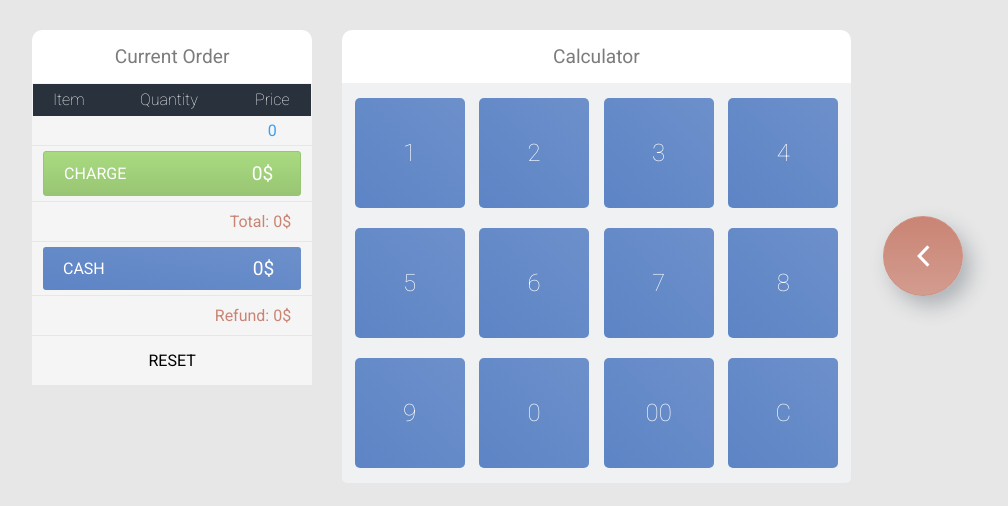
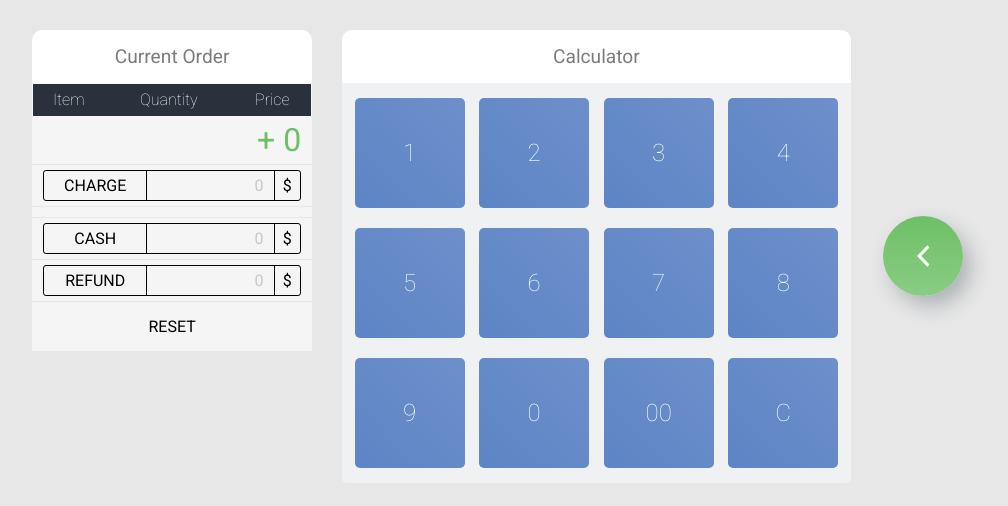
Before and after one commit to dh-dev-prog/pos, a plain HTML site: page pos.html in a window 1280 px wide. Both pictures are taken after a click on the element "RESET". Shown: the whole page, without its empty margins (126-1134 px from the left). Drawn offline with Linux system fonts and the light colour scheme; files whose address does not match are found by name.

Commit message:
Finalize design and clean js

```diff
--- a/css/pos.scss
+++ b/css/pos.scss
@@ -63,9 +63,9 @@ body {
     margin: 0 auto;
   }
 }
-@media all and (max-width:700px) {
+@media all and (max-width:800px) {
   .page {
-    min-width: 700px;
+    min-width: 800px;
     margin: 0 auto;
   }
 }
@@ -135,9 +135,8 @@ body {
   min-width: 80px;
   height: 80px;
   margin: 0 5%;
-  background: linear-gradient(#c98474, #d39c8f);
+  background: linear-gradient(#6dc066, #8acc84);
   border-radius: 50px;
-  border: 1px solid #ce9081;
   box-shadow: 8px 10px 20px 0px rgba(46,61,73,0.3);
   &:hover {
     box-shadow: 4px 5px 20px 0px rgba(46,61,73,0.3);
@@ -147,6 +146,8 @@ body {
   cursor: pointer;
   color: #fff;
 }
+
+
 table {
   width: 100%;
   background-color: #F5F5F5;
@@ -171,54 +172,47 @@ td {
     text-align: right;
   }
 }
-/*{
-  padding: 10px 20px;
-  background: linear-gradient(#c98474, #d39c8f);
-  border-radius: 3px;
-  border: 1px solid #ce9081;
-  color: #fff;
-  cursor: pointer;
-  &:hover {
-    background: linear-gradient(#a0695c, #c98474);
-    border: 1px solid #b47668;
-    cursor: pointer;
-  }
-}*/
+#quantity {
+  text-align: right;
+  font-size: 2em;
+  color: #6dc066;
+}
 .button__cell {
   width: 100%;
-  padding: 10px 20px;
+  display: flex;
   border-radius: 3px;
-  color: #fff;
+  border: 1px solid #000;
+  color: #000;
   text-transform: uppercase;
+  text-align: center;
   cursor: pointer;
   &:hover {
     cursor: pointer;
+    background-color: #6dc066;
   }
 }
-.button__text_small {
-  display: inline-block;
-  width: 30%;
-  font-size: 1em;
-  vertical-align: middle;
+.button__text_title {
+  width: 40%;
+  padding: 5px 10px;
 }
-.button__text_big {
-  display: inline-block;
-  width: 65%;
-  font-size: 1.2em;
-  vertical-align: middle;
+.button__text_num {
+  width: 50%;
+  padding: 5px 10px;
   text-align: right;
+  color: #c6c6c6;
+  border-left: 1px solid #000;
+  border-right: 1px solid #000;
 }
-#charge {
-  background: linear-gradient(#a9db80, #98c573);
-  border: 1px solid #98c573;
-  &:hover {
-    background: linear-gradient(#b1de8c, #c2e5a6);
-    border: 1px solid #c2e5a6;
-  }
+.button__text_currency {
+  width: 10%;
+  padding: 5px;
+  color: #000;
 }
-#money {
-  background: linear-gradient(to left bottom, #6D90CB, #5D84C5);
+.button__on {
+  background-color: #6dc066;
+  color: #fff;
 }
+
 #reset {
   width: 100%;
   padding: 10px 0;
@@ -226,17 +220,10 @@ td {
   text-transform: uppercase;
   cursor: pointer;
   &:hover {
-    background: linear-gradient(#c98474, #d39c8f);
+    background-color: #6dc066;
     border-radius: 3px;
-    border: 1px solid #ce9081;
     color: #fff;
   }
-}
-#showNumber, #refund {
-  width: 100%;
-  padding: 10px 20px;
-  color: #c98474;
-  text-align: right;
 }
 
 
--- a/js/pos2.js
+++ b/js/pos2.js
@@ -1,23 +1,26 @@
 (function(){
+
+
   var model = {
+
     clicked: null,
     drinkList:[],
-    currentNum: '',
-    numA: 0,
+    Num: '',
     total: 0,
-    pay: false,
+    cash: false,
     charge: false,
+
     Drink: function(name,price){
       this.name = name;
       this.price = price;
       this.count = 0;
       this.button = '<li class="drink__item">' + this.name + '</li>';
-      this.row = '<tr id="' + this.name.toLowerCase() + '"><td>' + this.name + '</td><td>' + this.count + '</td><td class="price">' + this.total + '$ </tr>';
       this.total = function(count){
         return count * this.price;
       }
       model.drinkList.push(this);
     },
+
     bigTotal: function() {
       var sum = this.drinkList.reduce(function(acc, obj){
         return acc + obj.total(obj.count);
@@ -25,13 +28,17 @@
       return sum;
     }
   };
+
+
   var octopus = {
+
     init: function(){
       this.add();
       viewPanel.init();
       viewTable.init();
       viewCalculator.init();
     },
+
     add: function(){
       new model.Drink('Latte',4);
       new model.Drink('Cappuccino',4);
@@ -46,80 +53,85 @@
       new model.Drink('Panzer',9);
       new model.Drink('Tombeau',15);
     },
+
     updateCurrObj: function(name){
       //Get the clicked item and related object
       model.clicked = model.drinkList.filter(function(drink){
         return drink.name === name;
       })[0];
     },
+
+    addNumber: function(num){
+      model.Num += num;
+      if (model.cash) {
+        viewTable.renderCash(Number(model.Num));
+      } else {
+        viewTable.renderNumber(Number(model.Num));
+      }
+    },
+
     updateCountObj: function() {
       //if num entered then update item count by this number, else count++.
-      //!!currentNum has to be reinitialised everytime or next item will be update by this number too
-      if (model.currentNum) {
-        model.clicked.count += Number(model.currentNum);
-        model.currentNum = '';
+      //!!Num has to be reinitialised everytime or next item will be update by this number too
+      if (model.Num) {
+        model.clicked.count += Number(model.Num);
+        model.Num = '';
       } else {
         model.clicked.count++;
       }
-      // reinitialise quantity counter
+      // reinitialise quantity counter when a number has been entered before an item was clicked
       viewTable.renderNumber(0);
     },
-    addNumber: function(num){
-      model.currentNum += num;
-      if (model.pay) {
-        viewTable.renderPayMode(Number(model.currentNum));
-      } else {
-        viewTable.renderNumber(Number(model.currentNum));
-      }
-    },
+
     getItem: function(name){
       var count = model.clicked.count;
       var price = model.clicked.price;
       var total = model.clicked.total(count);
       var row = model.clicked.row;
       var bigTotal = model.bigTotal();
-      viewTable.render(name,count,price,total, bigTotal, row);
+      viewTable.render(name, count, total, bigTotal);
     },
-    total: function(total){
-      if (model.pay) {
-        viewTable.renderPayMode(total);
-      } else {
-        viewTable.renderNumber(total);
-      }
+
+    getChange: function() {
+      var refund = Number(model.Num) - model.bigTotal();
+      viewTable.renderRefund(refund);
+      model.Num = ''; //if not reset then next command will start with this num. if payed 36$, then next will be 36 x items
     },
-    getChange: function() {
-      var change = Number(model.currentNum) - model.bigTotal();
-      viewTable.renderRefund(change);
-      model.currentNum = ''; //if not reset then next command will start with this num. if payed 36$, then next will be 36 x items
-    },
+
     reset: function(){
-      model.currentNum = ''; //same than getChange
+      model.Num = ''; //same than getChange
       viewTable.tbody.innerHTML = '';
-      viewTable.bigTotal.innerHTML = 0 + '$';
-      model.numA = 0;
-      model.numB = 0;
+      viewTable.total.innerHTML = 0;
       model.total = 0;
       viewTable.renderNumber(0);
-      viewTable.renderPayMode(0);
+      viewTable.renderCash(0);
       viewTable.renderRefund(0);
       model.drinkList.forEach(function(obj){
         obj["count"] = 0;
       })
-      model.pay = false;
+      model.cash = false;
       viewPanel.arrow.click();
+      viewTable.refund.querySelector('.button__text_title').classList.remove('button__on');
+      viewTable.charge.querySelector('.button__text_num').style.color = '';
+      viewTable.cash.querySelector('.button__text_num').style.color = '';
+      viewTable.refund.querySelector('.button__text_num').style.color = '';
     }
   };
+
   var viewPanel = {
+
     init: function(){
       this.list = document.getElementById('list');
       this.arrow = document.getElementById('arrow');
       this.drinks = document.querySelector('.drink');
       this.calculator = document.querySelector('.calculator');
 
+      //create a button for each item
       model.drinkList.forEach(function(obj){
         var el = obj['button'];
         list.innerHTML += el;
       });
+      //when item clicked, update rows in the table
       this.list.addEventListener('click', function(e){
         e.preventDefault();
         var target = e.target;
@@ -128,6 +140,7 @@
         octopus.updateCountObj();
         octopus.getItem(name);
       });
+      // arrow and panel toggle
       this.arrow.addEventListener('click', function(){
         this.firstChild.classList.toggle('ion-chevron-left');
         this.firstChild.classList.toggle('ion-chevron-right');
@@ -136,65 +149,77 @@
       })
     }
   };
+
   var viewTable = {
+
     init: function(){
       this.tbody      = document.querySelector('tbody');
-      this.bigTotal   = document.getElementById('bigTotal');
+      this.quantity   = document.getElementById('quantity');
       this.charge     = document.getElementById('charge');
+      this.total      = document.getElementById('total');
+      this.cash       = document.getElementById('cash');
+      this.refund     = document.getElementById('refund');
       this.reset      = document.getElementById('reset');
-      this.money      = document.getElementById('money');
-      this.pay        = document.getElementById('pay');
-      this.refund     = document.getElementById('refund');
-      this.showNumber = document.getElementById('showNumber');
-      this.quantity   = document.getElementById('quantity');
 
-      this.showNumber.innerHTML = 'Total: ' + 0 + '$';
-      this.quantity.innerHTML = 0;
-      this.bigTotal.innerHTML   = 0;
-      this.money.querySelector('.button__text_big').innerHTML = 0 + '$';
-      this.charge.querySelector('.button__text_big').innerHTML = 0 + '$';
-      this.refund.innerHTML     = 'Refund: ' + 0 + '$';
+      this.quantity.innerHTML = '+ ' + 0;
+      this.total.innerHTML = 0;
+      this.cash.querySelector('.button__text_num').innerHTML = 0;
+      this.charge.querySelector('.button__text_num').innerHTML = 0;
+      this.refund.querySelector('.button__text_num').innerHTML = 0;
 
       this.charge.addEventListener('click', function(e){
         e.preventDefault();
-        viewPanel.arrow.click();
-        var total = viewTable.bigTotal.innerHTML;
-        viewTable.showNumber.innerHTML = 'Total: ' + total;
-        model.currentNum = '';
-        model.pay = true;
+        viewPanel.arrow.click(); //simulate a click on the arrow button to show the calculator
+        model.Num = '';
+        model.cash = true;
       });
       //Show the change difference
-      this.money.addEventListener('click', function(e){
+      this.cash.addEventListener('click', function(e){
         e.preventDefault();
         octopus.getChange();
       });
+
       this.reset.addEventListener('click', function(){
         octopus.reset();
       });
     },
-    render: function(name, count, price, total, bigTotal, row){
-      var rowByName = document.getElementById(name);
+
+    render: function(name, count, total, bigTotal) {
+
+      var row = document.getElementById(name);
       var sum = 0;
-      if(rowByName){                                                            //if a row with an this name as id already exists
-        var counter = rowByName.getElementsByTagName('td')[1];                  // or rowByName.firstChild.nextSibling // if rowByName doesnt exist, cant read his Tags so var cant be on top scope
-        var rowTotal = counter.nextSibling;
+
+      if(row){                                                            // if row already exists, has an id
+        var counter = row.getElementsByTagName('td')[1];                  // get second cell (quantity)
+        var price = counter.nextSibling;
         counter.innerHTML = count;
-        rowTotal.innerHTML = total + '$';
-        this.bigTotal.innerHTML = bigTotal + '$';
+        price.innerHTML = total + '$';
+        this.total.innerHTML = bigTotal;
       } else {
         row = '<tr id="' + name + '"><td>' + name + '</td><td>' + count + '</td><td class="price">' + total + '$ </tr>';
         this.tbody.innerHTML += row;
-        this.bigTotal.innerHTML = bigTotal + '$';
+        this.charge.querySelector('.button__text_title').classList.add('button__on');
+        this.total.style.color = '#000';
+        this.total.innerHTML = bigTotal;
       }
     },
+
     renderNumber: function(num){
-      this.quantity.innerHTML = num;
+      this.quantity.innerHTML = '+ ' + num;
     },
-    renderPayMode: function(num) {
-      this.money.querySelector('.button__text_big').innerHTML = num + '$';
+
+    renderCash: function(num) {
+      this.cash.querySelector('.button__text_num').style.color = '#000';
+      this.charge.querySelector('.button__text_title').classList.remove('button__on');
+      this.cash.querySelector('.button__text_title').classList.add('button__on');
+      this.cash.querySelector('.button__text_num').innerHTML = num;
     },
+
     renderRefund: function(num) {
-      this.refund.innerHTML = 'Refund: ' + num + '$';
+      this.refund.querySelector('.button__text_num').style.color = '#000';
+      this.cash.querySelector('.button__text_title').classList.remove('button__on');
+      this.refund.querySelector('.button__text_title').classList.add('button__on');
+      this.refund.querySelector('.button__text_num').innerHTML = num;
     }
   }
 
@@ -202,22 +227,17 @@
 
     init: function(){
       this.numbers    = document.getElementsByClassName('number');
-      this.list       = document.querySelector('.calculator');
-      this.switch     = document.getElementById('switch_calculator');
-      console.log(this.numbers);
+      this.calculator = document.querySelector('.calculator');
+
       // Get the Numbers
       function getNumber(e){
         var target = e.target;
         var id = target.id;
-        if(target.getAttribute('class').split(' ')[0] === 'number'){
-          octopus.addNumber(id);
-        } else if (target.getAttribute('class').split(' ')[0] === 'operator') {
-          octopus.passOperator(id);
-        }
+        octopus.addNumber(id);
       };
+      //Clicked number on screen
+      this.calculator.addEventListener('click', getNumber);
 
-      //Clicked number on screen
-      this.list.addEventListener('click', getNumber);
       //Touch key number on Keyboard
       document.addEventListener('keydown', function(e){
         var key = e.key;
--- a/pos.html
+++ b/pos.html
@@ -23,30 +23,37 @@
           </tbody>
           <tfoot>
             <tr>
-              <td colspan="2"></td>
-              <td id="quantity"></td>
+              <td id="quantity" colspan="3"></td>
             </tr>
             <tr>
               <td colspan="3">
                 <div class="button__cell" id="charge">
-                  <div class="button__text_small"> Charge </div>
-                  <div class="button__text_big" id="bigTotal"></div>
+                  <div class="button__text_title"> Charge </div>
+                  <div class="button__text_num" id="total"></div>
+                  <div class="button__text_currency">$</div>
                 </div>
               </td>
             </tr>
             <tr>
-              <td colspan="3" id="showNumber"></td>
+              <td colspan="3"></td>
             </tr>
             <tr>
               <td colspan="3">
-                <div class="button__cell" id="money">
-                  <div class="button__text_small">Cash</div>
-                  <div class="button__text_big"></div>
+                <div class="button__cell" id="cash">
+                  <div class="button__text_title">Cash</div>
+                  <div class="button__text_num"></div>
+                  <div class="button__text_currency">$</div>
                 </div>
               </td>
             </tr>
             <tr>
-              <td colspan="3" id="refund"></td>
+              <td colspan="3">
+                <div class="button__cell" id="refund">
+                  <div class="button__text_title">Refund</div>
+                  <div class="button__text_num"></div>
+                  <div class="button__text_currency">$</div>
+                </div>
+              </td>
             </tr>
             <tr>
               <td colspan="3">
```
Also changed, not shown: css/pos.css, 1 other file.
